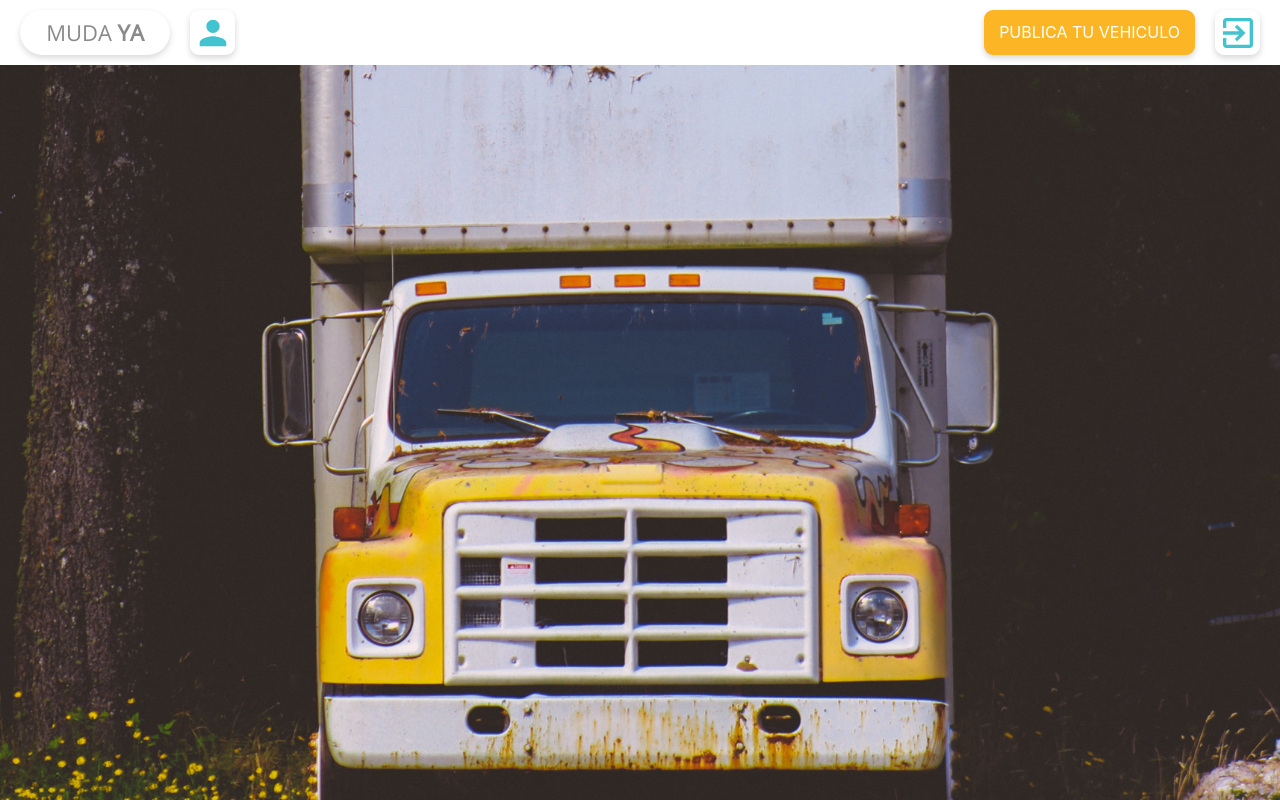
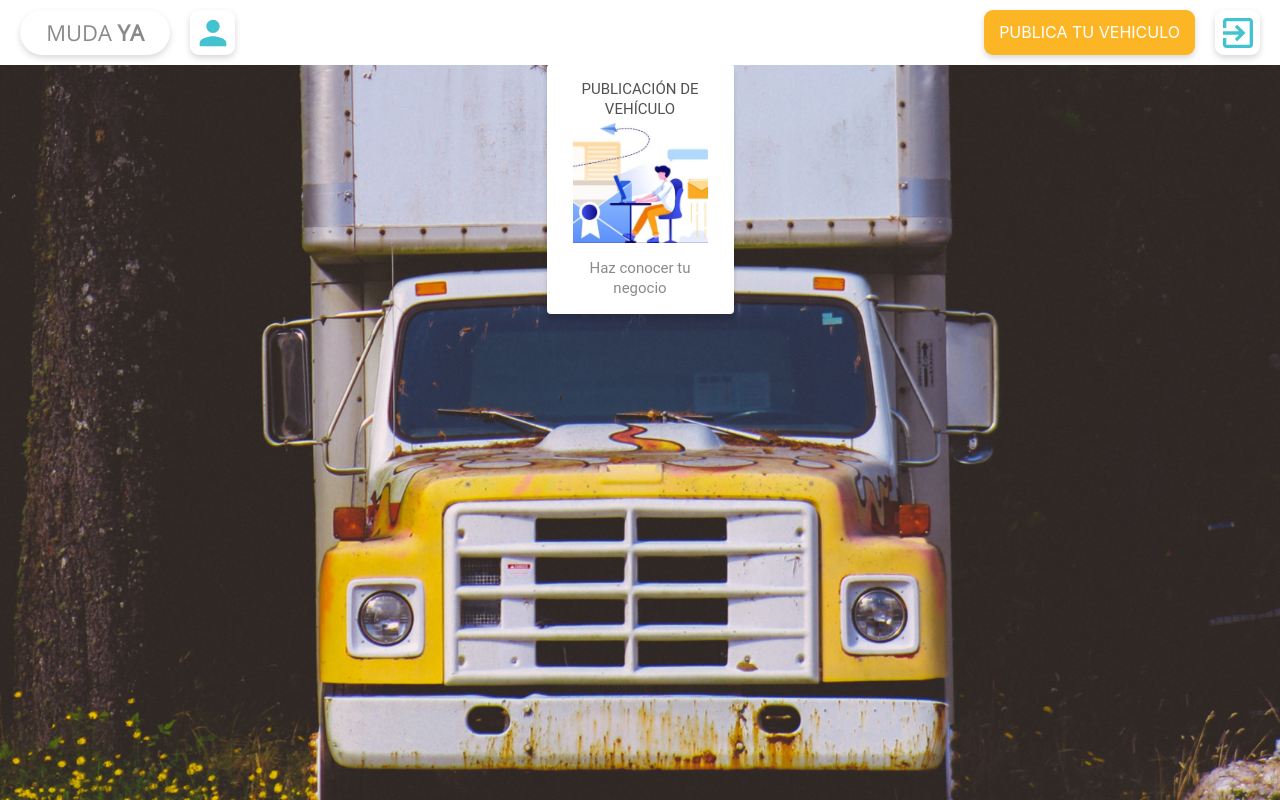
Before and after one commit to csepulvedaz/mudaya, a React (Create React App) app: page /principal in a window 1280 px wide. Shown: the top 800 px of the page. Built offline with nearby package versions, Linux system fonts and the light colour scheme.

Commit message:
created OurServicesCard component

```diff
--- /dev/null
+++ b/src/components/content/CardService.js
@@ -0,0 +1,80 @@
+import React from 'react';
+import { makeStyles } from '@material-ui/core/styles';
+import Card from '@material-ui/core/Card';
+import CardContent from '@material-ui/core/CardContent';
+import Typography from '@material-ui/core/Typography';
+//import testimage from "../../assets/ourservices1.jpg";
+import CardMedia from '@material-ui/core/CardMedia';
+import Collapse from '@material-ui/core/Collapse';
+import illustration1 from "../../assets/ourservices1.jpg";
+
+const useStyles = makeStyles({
+  root: {
+    display: "flex",
+    justifyContent: "space-around",
+    width: "187px",
+    height: "250px",
+    boxShadow: "0 6px 4px 0 rgba(0, 0, 0, 0.16)",
+    backgroundColor: "#ffffff",
+  },
+  cardTitle: {
+    width: "135px",
+    height: "43px",
+    fontSize: "15px",
+    fontWeight: "normal",
+    fontStretch: "normal",
+    fontStyle: "normal",
+    lineHeight: "1.33",
+    letterSpacing: "normal",
+    textAlign: "center",
+    color: "#505050",
+  },
+  cardText:{
+    width: "135px",
+    height: "46px",
+    fontSize: "15px",
+    fontWeight: "normal",
+    fontStretch: "normal",
+    fontStyle: "normal",
+    lineHeight: "1.33",
+    letterSpacing: "normal",
+    textAlign: "center",
+    color: "#8a8a8a",
+    margin: "0px 0px 10px 0px",
+  },
+  media: {
+    height:"120px",
+    paddingTop: '56.25%', // 16:9
+    width: "135px",
+    margin: "0px 0px 16px 0px",
+    //height: "120px",
+  },
+});
+
+export default function CardService() {
+  const classes = useStyles();
+
+  return (
+    <Card className={classes.root}>
+      <CardContent>
+        <div>
+          <Typography className={classes.cardTitle} >
+            PUBLICACIÓN DE VEHÍCULO
+          </Typography>
+
+          <CardMedia
+              className={classes.media}
+              image={illustration1}
+              title="Ilustration 1"
+          />
+
+          <Typography className={classes.cardText} >
+            Haz conocer tu negocio
+          </Typography>
+        </div>
+      </CardContent>
+
+
+    </Card>
+  );
+}
--- a/src/components/content/CustomContent.js
+++ b/src/components/content/CustomContent.js
@@ -2,6 +2,7 @@ import React from "react";
 import { Layout } from "antd";
 import { makeStyles } from "@material-ui/core/styles";
 import bg from "../../assets/bg.jpg";
+import CardService from "./CardService";
 
 const { Content } = Layout;
 
@@ -22,7 +23,11 @@ const useStyles = makeStyles(theme => ({
 
 const CustomContent = () => {
     const classes = useStyles();
-    return <Content className={classes.content}></Content>;
+    return (<Content className={classes.content}>
+        <div>
+            <CardService/>
+        </div>
+    </Content>);
 };
 
 export default CustomContent;
```
Also changed, not shown: src/assets/ourservices1.jpg (added).
